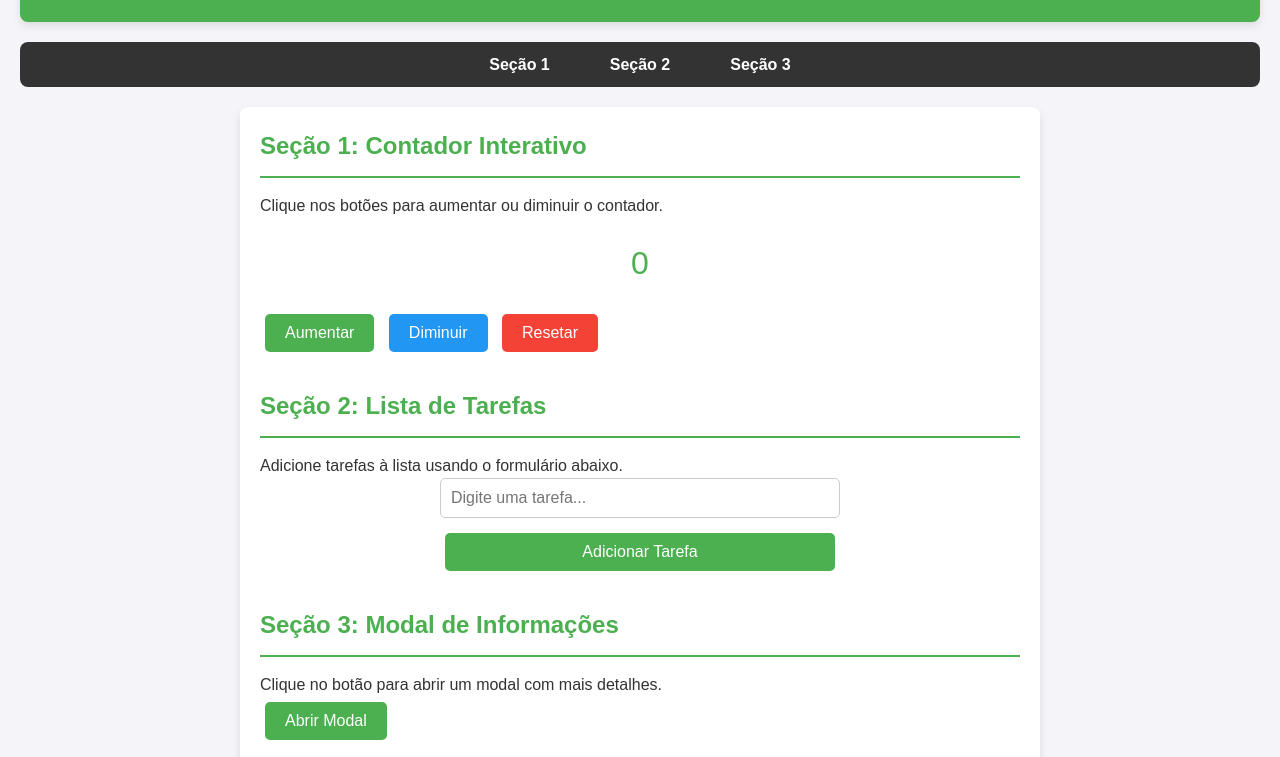
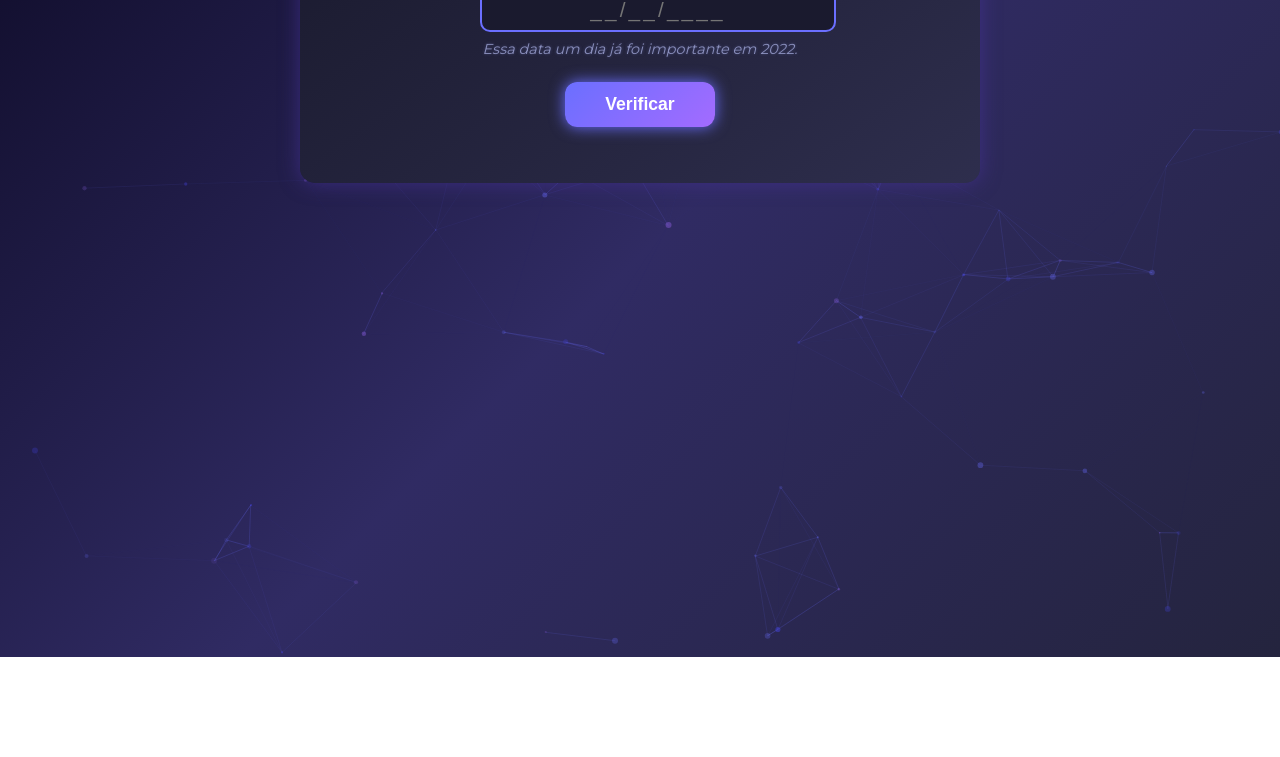
Before and after one commit to k4icmc/DOC-3, a plain HTML site: page index.html in a window 1280 px wide. Shown: the part 143-900 px from the top of the page. After the commit the page ends 800 px from the top, so only its background shows below. Drawn offline with nearby package versions, Linux system fonts and the light colour scheme.

Commit message:
index.html

```diff
--- a/index.html
+++ b/index.html
@@ -1,351 +1,347 @@
 <!DOCTYPE html>
 <html lang="pt-BR">
 <head>
-    <meta charset="UTF-8">
-    <meta name="viewport" content="width=device-width, initial-scale=1.0">
-    <title>Documento HTML Detalhado com CSS e JavaScript</title>
+<meta charset="UTF-8" />
+<meta name="viewport" content="width=device-width, initial-scale=1" />
+<title>Conteúdo Protegido por Senha Data</title>
 <style>
-        /* Reset básico para consistência */
-        * {
-            margin: 0;
-            padding: 0;
-            box-sizing: border-box;
+  @import url('https://fonts.googleapis.com/css2?family=Montserrat:wght@400;700&display=swap');
+
+  /* Background gradient with dark colors and blue-purple */
+  body, html {
+    margin: 0; padding: 0; height: 100%;
+    font-family: 'Montserrat', sans-serif;
+    background: linear-gradient(135deg, #0f0c29, #302b63, #24243e);
+    color: #eee;
+    overflow-x: hidden;
   }
 
-        body {
-            font-family: 'Arial', sans-serif;
-            background-color: #f4f4f9;
-            color: #333;
-            line-height: 1.6;
-            padding: 20px;
+  /* Particle canvas full screen behind everything */
+  #particles-js {
+    position: fixed;
+    width: 100%;
+    height: 100%;
+    z-index: 0;
+    top: 0; left: 0;
   }
 
-        /* Estilos para o cabeçalho */
-        header {
-            background-color: #4CAF50;
-            color: white;
-            padding: 20px;
-            text-align: center;
-            border-radius: 8px;
-            margin-bottom: 20px;
-            box-shadow: 0 4px 8px rgba(0, 0, 0, 0.1);
+  /* Main container centered */
+  .container {
+    position: relative;
+    z-index: 10;
+    max-width: 600px;
+    margin: 5vh auto 3vh auto;
+    background: linear-gradient(145deg, #1a1a2e, #2e2e4d);
+    border-radius: 15px;
+    box-shadow: 0 0 20px rgba(70, 50, 150, 0.7);
+    padding: 2rem 2.5rem;
+    color: #cbd5e1;
+    transition: height 0.3s ease;
+    word-wrap: break-word;
   }
 
-        header h1 {
-            font-size: 2.5em;
-            margin-bottom: 10px;
+  /* Text content area that grows/shrinks with text */
+  #content {
+    font-size: 1.1rem;
+    line-height: 1.5;
+    white-space: pre-wrap;
+    min-height: 80px;
   }
 
-        header p {
-            font-size: 1.2em;
+  /* Input container */
+  .input-area {
+    margin: 2rem auto 1.5rem auto;
+    max-width: 320px;
+    text-align: center;
   }
 
-        /* Estilos para a navegação */
-        nav {
-            background-color: #333;
-            padding: 10px;
-            border-radius: 8px;
-            margin-bottom: 20px;
+  label {
+    display: block;
+    margin-bottom: 0.5rem;
+    font-weight: 600;
+    color: #a3a9f7;
+    text-shadow: 0 0 5px #6b6fff;
   }
 
-        nav ul {
-            list-style: none;
-            display: flex;
-            justify-content: center;
+  /* Input with dark background and blue-purple border */
+  #passwordInput {
+    width: 100%;
+    font-size: 1.3rem;
+    padding: 0.5rem 1rem;
+    border-radius: 10px;
+    border: 2px solid #6b6fff;
+    background: #1a1a2e;
+    color: #cbd5e1;
+    letter-spacing: 0.15em;
+    text-align: center;
+    outline-offset: 2px;
+    outline-color: #6b6fff;
+    transition: border-color 0.3s ease;
+  }
+  #passwordInput:focus {
+    border-color: #a3a9f7;
+    box-shadow: 0 0 8px #a3a9f7;
   }
 
-        nav ul li {
-            margin: 0 15px;
+  /* Hint text */
+  #hint {
+    margin-top: 0.5rem;
+    font-size: 0.9rem;
+    color: #8a8fbc;
+    font-style: italic;
+    text-shadow: 0 0 3px #4b4f7f;
   }
 
-        nav ul li a {
-            color: white;
-            text-decoration: none;
-            font-weight: bold;
-            padding: 10px 15px;
-            border-radius: 5px;
-            transition: background-color 0.3s ease;
+  /* Button style */
+  button {
+    display: block;
+    margin: 1.5rem auto 0 auto;
+    background: linear-gradient(135deg, #6b6fff, #a36bff);
+    border: none;
+    border-radius: 12px;
+    padding: 0.75rem 2.5rem;
+    font-size: 1.1rem;
+    font-weight: 700;
+    color: #fff;
+    cursor: pointer;
+    box-shadow: 0 0 15px #6b6fff;
+    transition: background 0.3s ease, box-shadow 0.3s ease;
+  }
+  button:hover, button:focus {
+    background: linear-gradient(135deg, #a36bff, #6b6fff);
+    box-shadow: 0 0 25px #a36bff;
+    outline: none;
   }
 
-        nav ul li a:hover {
-            background-color: #555;
+  /* Hidden content area */
+  #protectedContent {
+    margin-top: 2rem;
+    background: linear-gradient(145deg, #2e2e4d, #1a1a2e);
+    border-radius: 15px;
+    padding: 1.5rem 2rem;
+    box-shadow: 0 0 20px rgba(163, 107, 255, 0.7);
+    color: #d0d0ff;
+    font-size: 1.15rem;
+    line-height: 1.6;
+    white-space: pre-wrap;
   }
 
-        /* Estilos para a seção principal */
-        main {
-            max-width: 800px;
-            margin: 0 auto;
-            background-color: white;
-            padding: 20px;
-            border-radius: 8px;
-            box-shadow: 0 4px 8px rgba(0, 0, 0, 0.1);
+  /* Link button inside protected content */
+  #linkButton {
+    margin-top: 1.8rem;
+    background: linear-gradient(135deg, #4a4aff, #7a4aff);
+    padding: 0.7rem 3rem;
+    border-radius: 12px;
+    font-weight: 700;
+    font-size: 1.1rem;
+    color: #fff;
+    border: none;
+    cursor: pointer;
+    box-shadow: 0 0 15px #7a4aff;
+    transition: background 0.3s ease, box-shadow 0.3s ease;
+  }
+  #linkButton:hover, #linkButton:focus {
+    background: linear-gradient(135deg, #7a4aff, #4a4aff);
+    box-shadow: 0 0 25px #7a4aff;
+    outline: none;
   }
 
-        section {
-            margin-bottom: 30px;
+  /* Responsive adjustments */
+  @media (max-width: 480px) {
+    .container {
+      margin: 3vh 1rem 3vh 1rem;
+      padding: 1.5rem 1.5rem;
+      max-width: 90vw;
     }
-
-        section h2 {
-            color: #4CAF50;
-            border-bottom: 2px solid #4CAF50;
-            padding-bottom: 10px;
-            margin-bottom: 15px;
+    #passwordInput {
+      font-size: 1.1rem;
+      letter-spacing: 0.12em;
     }
-
-        /* Estilos para botões */
-        .btn {
-            display: inline-block;
-            padding: 10px 20px;
-            font-size: 1em;
-            color: white;
-            background-color: #4CAF50;
-            border: none;
-            border-radius: 5px;
-            cursor: pointer;
-            transition: background-color 0.3s ease, transform 0.2s ease;
-            margin: 5px;
+    button, #linkButton {
+      font-size: 1rem;
+      padding: 0.6rem 2rem;
     }
-
-        .btn:hover {
-            background-color: #45a049;
-            transform: scale(1.05);
-        }
-
-        .btn-secondary {
-            background-color: #2196F3;
-        }
-
-        .btn-secondary:hover {
-            background-color: #1e87d9;
-        }
-
-        .btn-danger {
-            background-color: #f44336;
-        }
-
-        .btn-danger:hover {
-            background-color: #da190b;
-        }
-
-        /* Estilos para o formulário */
-        form {
-            display: flex;
-            flex-direction: column;
-            max-width: 400px;
-            margin: 0 auto;
-        }
-
-        input[type="text"],
-        input[type="number"] {
-            padding: 10px;
-            margin-bottom: 10px;
-            border: 1px solid #ccc;
-            border-radius: 5px;
-            font-size: 1em;
-        }
-
-        /* Estilos para a lista de tarefas */
-        #todo-list {
-            list-style: none;
-        }
-
-        #todo-list li {
-            background-color: #f9f9f9;
-            padding: 10px;
-            margin-bottom: 10px;
-            border-radius: 5px;
-            display: flex;
-            justify-content: space-between;
-            align-items: center;
-            box-shadow: 0 2px 4px rgba(0, 0, 0, 0.1);
-        }
-
-        #todo-list li button {
-            background-color: #f44336;
-            color: white;
-            border: none;
-            padding: 5px 10px;
-            border-radius: 5px;
-            cursor: pointer;
-        }
-
-        /* Estilos para o contador */
-        #counter {
-            font-size: 2em;
-            text-align: center;
-            margin: 20px 0;
-            color: #4CAF50;
-        }
-
-        /* Estilos para o modal */
-        .modal {
-            display: none;
-            position: fixed;
-            z-index: 1;
-            left: 0;
-            top: 0;
-            width: 100%;
-            height: 100%;
-            overflow: auto;
-            background-color: rgba(0,0,0,0.4);
-            padding-top: 60px;
-        }
-
-        .modal-content {
-            background-color: #fefefe;
-            margin: 5% auto;
-            padding: 20px;
-            border: 1px solid #888;
-            width: 80%;
-            max-width: 500px;
-            border-radius: 8px;
-            box-shadow: 0 4px 8px rgba(0, 0, 0, 0.2);
-        }
-
-        .close {
-            color: #aaa;
-            float: right;
-            font-size: 28px;
-            font-weight: bold;
-        }
-
-        .close:hover,
-        .close:focus {
-            color: black;
-            text-decoration: none;
-            cursor: pointer;
-        }
-
-        /* Animações */
-        @keyframes fadeIn {
-            from { opacity: 0; }
-            to { opacity: 1; }
-        }
-
-        .fade-in {
-            animation: fadeIn 1s ease-in;
   }
 </style>
 </head>
 <body>
-    <header>
-        <h1>Bem-vindo ao Meu Documento Interativo</h1>
-        <p>Este é um exemplo detalhado de HTML, CSS e JavaScript com botões, formulários, modais e mais!</p>
-    </header>
 
-    <nav>
-        <ul>
-            <li><a href="#secao1">Seção 1</a></li>
-            <li><a href="#secao2">Seção 2</a></li>
-            <li><a href="#secao3">Seção 3</a></li>
-        </ul>
-    </nav>
+<!-- Particle background container -->
+<div id="particles-js"></div>
 
-    <main>
-        <section id="secao1">
-            <h2>Seção 1: Contador Interativo</h2>
-            <p>Clique nos botões para aumentar ou diminuir o contador.</p>
-            <div id="counter">0</div>
-            <button class="btn" onclick="incrementCounter()">Aumentar</button>
-            <button class="btn btn-secondary" onclick="decrementCounter()">Diminuir</button>
-            <button class="btn btn-danger" onclick="resetCounter()">Resetar</button>
-        </section>
+<div class="container" aria-live="polite">
+  <div class="input-area" id="inputArea" aria-label="Área de entrada de senha">
+    <label for="passwordInput">Digite a senha (data):</label>
+    <input type="text" id="passwordInput" inputmode="numeric" maxlength="10" aria-describedby="hint" aria-required="true" autocomplete="off" placeholder="__/__/____" />
+    <div id="hint" aria-live="polite">Essa data um dia já foi importante em 2022.</div>
+    <button id="checkBtn" aria-label="Verificar senha">Verificar</button>
+  </div>
 
-        <section id="secao2">
-            <h2>Seção 2: Lista de Tarefas</h2>
-            <p>Adicione tarefas à lista usando o formulário abaixo.</p>
-            <form id="todo-form">
-                <input type="text" id="todo-input" placeholder="Digite uma tarefa..." required>
-                <button class="btn" type="submit">Adicionar Tarefa</button>
-            </form>
-            <ul id="todo-list"></ul>
-        </section>
-
-        <section id="secao3">
-            <h2>Seção 3: Modal de Informações</h2>
-            <p>Clique no botão para abrir um modal com mais detalhes.</p>
-            <button class="btn" id="openModalBtn">Abrir Modal</button>
-        </section>
-    </main>
-
-    <!-- Modal -->
-    <div id="myModal" class="modal">
-        <div class="modal-content fade-in">
-            <span class="close" onclick="closeModal()">&times;</span>
-            <h2>Informações Adicionais</h2>
-            <p>Este modal foi criado com CSS e JavaScript puro. Ele aparece com uma animação de fade-in e pode ser fechado clicando no X ou fora do modal.</p>
-            <p>Você pode adicionar mais conteúdo aqui, como imagens, links ou formulários.</p>
+  <div id="protectedContent" style="display:none;" tabindex="0" aria-live="polite" aria-label="Conteúdo protegido">
+    <div id="content"></div>
+    <button id="linkButton" aria-label="Abrir link">Abrir Link</button>
   </div>
 </div>
 
 <script>
-        // Variáveis globais
-        let counter = 0;
-        const counterElement = document.getElementById('counter');
-        const todoForm = document.getElementById('todo-form');
-        const todoInput = document.getElementById('todo-input');
-        const todoList = document.getElementById('todo-list');
-        const modal = document.getElementById('myModal');
-        const openModalBtn = document.getElementById('openModalBtn');
+  // Texto que você quer mostrar (coloque aqui o texto que deseja)
+  const textoProtegido = `Olá! Este é o conteúdo protegido que só pode ser visto após digitar a senha correta.
 
-        // Funções para o contador
-        function incrementCounter() {
-            counter++;
-            updateCounter();
+Este container cresce ou diminui conforme a quantidade de texto que você colocar aqui no código.
+
+Você pode colocar quantas linhas quiser, e o container vai ajustar seu tamanho automaticamente.
+
+Aproveite o conteúdo!`;
+
+  // Link que o botão deve abrir
+  const linkDestino = "https://www.exemplo.com";
+
+  const senhaCorreta = "22/06/2022";
+
+  const input = document.getElementById('passwordInput');
+  const checkBtn = document.getElementById('checkBtn');
+  const protectedContent = document.getElementById('protectedContent');
+  const contentDiv = document.getElementById('content');
+  const linkButton = document.getElementById('linkButton');
+  const inputArea = document.getElementById('inputArea');
+
+  // Função para formatar automaticamente a data com barras enquanto o usuário digita só números
+  input.addEventListener('input', e => {
+    let val = input.value;
+    // Remove tudo que não for número
+    val = val.replace(/\D/g, '');
+
+    // Limita a 8 números (ddmmyyyy)
+    if(val.length > 8) val = val.slice(0,8);
+
+    // Insere as barras automaticamente
+    if(val.length > 4) {
+      val = val.replace(/^(\d{2})(\d{2})(\d{1,4}).*/, '$1/$2/$3');
+    } else if(val.length > 2) {
+      val = val.replace(/^(\d{2})(\d{1,2}).*/, '$1/$2');
     }
 
-        function decrementCounter() {
-            counter--;
-            updateCounter();
-        }
-
-        function resetCounter() {
-            counter = 0;
-            updateCounter();
-        }
-
-        function updateCounter() {
-            counterElement.textContent = counter;
-            counterElement.classList.add('fade-in');
-            setTimeout(() => {
-                counterElement.classList.remove('fade-in');
-            }, 1000);
-        }
-
-        // Funções para a lista de tarefas
-        todoForm.addEventListener('submit', function(event) {
-            event.preventDefault();
-            if (todoInput.value.trim() === '') return;
-
-            const li = document.createElement('li');
-            li.textContent = todoInput.value;
-            const deleteBtn = document.createElement('button');
-            deleteBtn.textContent = 'Excluir';
-            deleteBtn.onclick = function() {
-                todoList.removeChild(li);
-            };
-            li.appendChild(deleteBtn);
-            todoList.appendChild(li);
-            todoInput.value = '';
+    input.value = val;
   });
 
-        // Funções para o modal
-        function openModal() {
-            modal.style.display = 'block';
+  // Função para verificar senha
+  checkBtn.addEventListener('click', () => {
+    const val = input.value.trim();
+    if(val === senhaCorreta) {
+      // Mostrar conteúdo protegido
+      contentDiv.textContent = textoProtegido;
+      protectedContent.style.display = 'block';
+      inputArea.style.display = 'none';
+      // Focar no conteúdo para acessibilidade
+      protectedContent.focus();
+    } else {
+      alert('Senha incorreta. Tente novamente.');
+      input.focus();
     }
+  });
 
-        function closeModal() {
-            modal.style.display = 'none';
+  // Botão para abrir o link
+  linkButton.addEventListener('click', () => {
+    window.open(linkDestino, '_blank', 'noopener');
+  });
+
+  // Acessibilidade: permitir Enter no input para disparar o botão
+  input.addEventListener('keydown', e => {
+    if(e.key === 'Enter') {
+      checkBtn.click();
     }
+  });
+</script>
 
-        openModalBtn.onclick = openModal;
+<!-- Particles.js library and config -->
+<script src="https://cdn.jsdelivr.net/npm/particles.js@2.0.0/particles.min.js"></script>
+<script>
+  /* ParticlesJS config for subtle blue-purple particles */
+  particlesJS('particles-js',
+    {
+      "particles": {
+        "number": {
+          "value": 60,
+          "density": {
+            "enable": true,
+            "value_area": 800
+          }
+        },
+        "color": {
+          "value": ["#6b6fff", "#a36bff", "#4a4aff"]
+        },
+        "shape": {
+          "type": "circle"
+        },
+        "opacity": {
+          "value": 0.4,
+          "random": true,
+          "anim": {
+            "enable": true,
+            "speed": 1,
+            "opacity_min": 0.1,
+            "sync": false
+          }
+        },
+        "size": {
+          "value": 3,
+          "random": true,
+          "anim": {
+            "enable": true,
+            "speed": 3,
+            "size_min": 0.5,
+            "sync": false
+          }
+        },
+        "line_linked": {
+          "enable": true,
+          "distance": 150,
+          "color": "#6b6fff",
+          "opacity": 0.25,
+          "width": 1
+        },
+        "move": {
+          "enable": true,
+          "speed": 2,
+          "direction": "none",
+          "random": false,
+          "straight": false,
+          "out_mode": "out",
+          "bounce": false,
+          "attract": {
+            "enable": false
+          }
+        }
+      },
+      "interactivity": {
+        "detect_on": "canvas",
+        "events": {
+          "onhover": {
+            "enable": true,
+            "mode": "grab"
+          },
+          "onclick": {
+            "enable": true,
+            "mode": "push"
+          },
+          "resize": true
+        },
+        "modes": {
+          "grab": {
+            "distance": 140,
+            "line_linked": {
+              "opacity": 0.4
+            }
+          },
+          "push": {
+            "particles_nb": 4
+          }
+        }
+      },
+      "retina_detect": true
+    }
+  );
+</script>
 
-        // Fechar o modal clicando fora dele
-        window.onclick = function(event) {
-            if (event.target === modal) {
-                closeModal();
-            }
-        };
-    </script>
 </body>
 </html>
```
Lines whose indentation alone changed are shown as unchanged.
